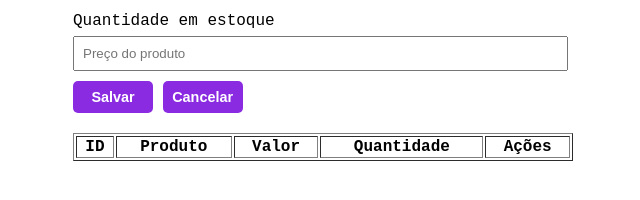
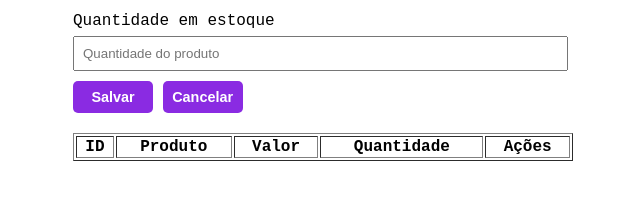
Before and after one commit to Leonardomaiaarruda/cadastro, a plain HTML site: page index.html in a window 1280 px wide. Shown: the part 318-518 px from the top of the page, 317-957 px from the left. Drawn offline with Linux system fonts and the light colour scheme.

```diff
--- a/index.html
+++ b/index.html
@@ -30,7 +30,7 @@
 
         <div class="lineInput">
             <label>Quantidade em estoque<label>
-            <input type="number" id="qt_estoque" placeholder="Preço do produto">
+            <input type="number" id="qt_estoque" placeholder="Quantidade do produto">
         </div>
 
         <div id="botoes">
```
